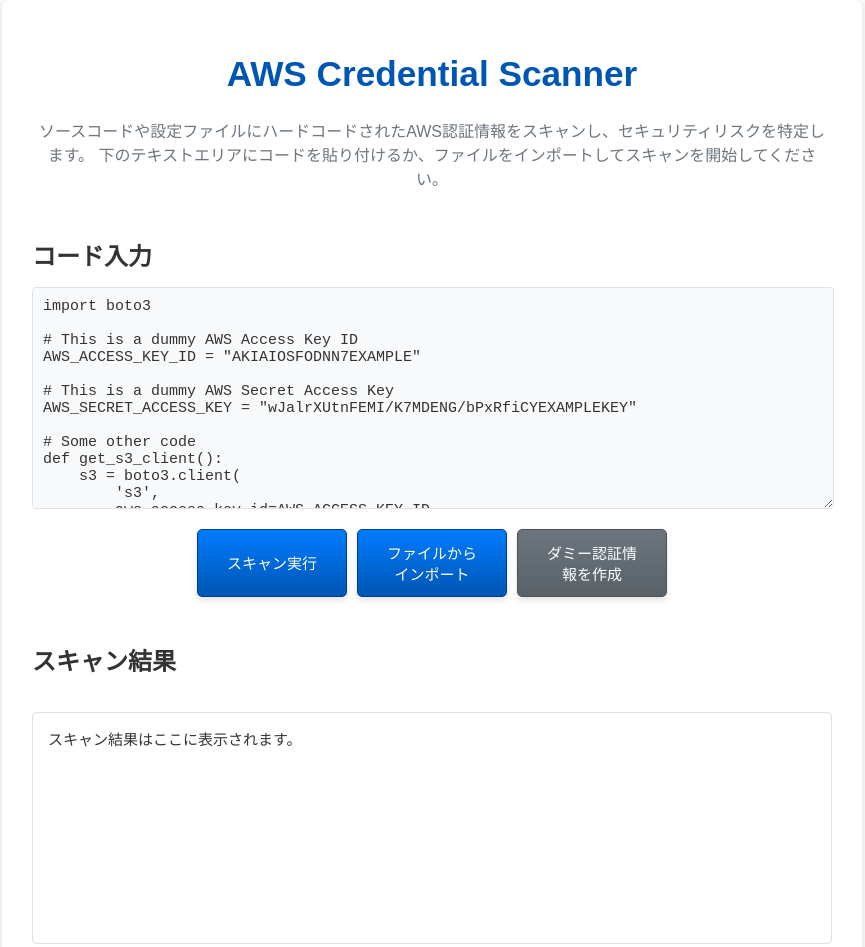
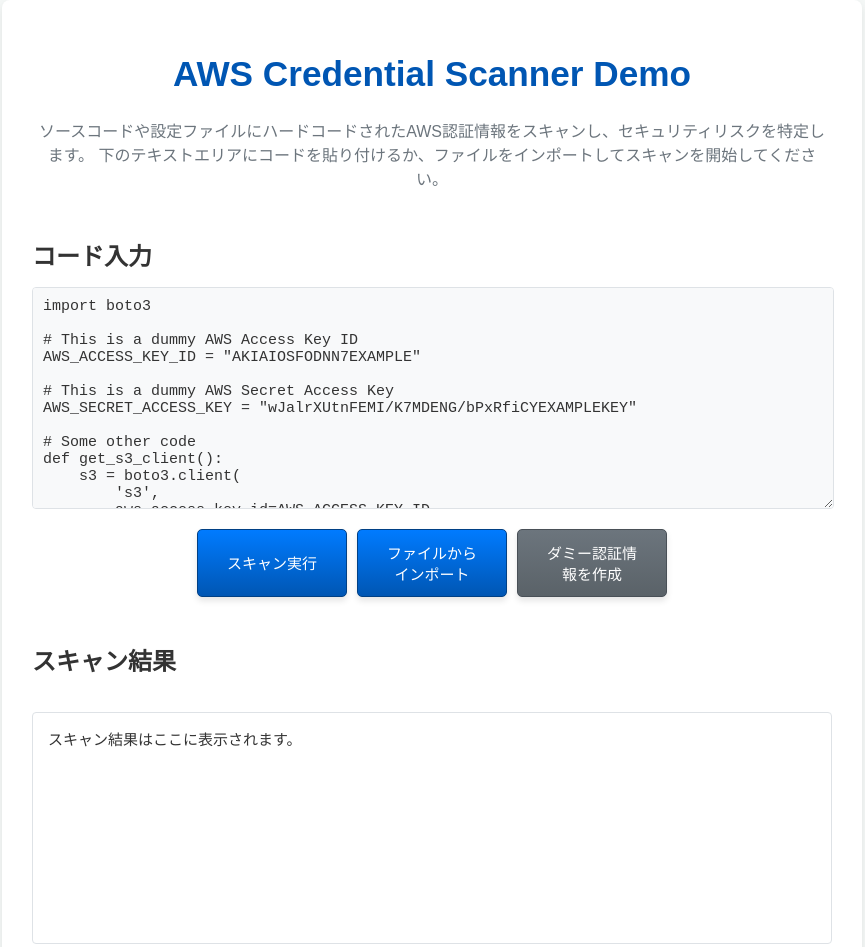
Before and after one commit to hide0128/awcs2, a plain HTML site: page index.html in a window 1280 px wide. Shown: the whole page, without its empty margins (208-1073 px from the left). Drawn offline with Linux system fonts and the light colour scheme.

Commit message:
Update index.html

```diff
--- a/index.html
+++ b/index.html
@@ -3,12 +3,12 @@
 <head>
     <meta charset="UTF-8">
     <meta name="viewport" content="width=device-width, initial-scale=1.0">
-    <title>AWS Credential Scanner</title>
+    <title>AWS Credential Scanner Demo</title>
     <link rel="stylesheet" href="style.css">
 </head>
 <body>
     <div class="container">
-        <h1>AWS Credential Scanner</h1>
+        <h1>AWS Credential Scanner Demo</h1>
         <p class="app-description">
             ソースコードや設定ファイルにハードコードされたAWS認証情報をスキャンし、セキュリティリスクを特定します。
             下のテキストエリアにコードを貼り付けるか、ファイルをインポートしてスキャンを開始してください。
```
